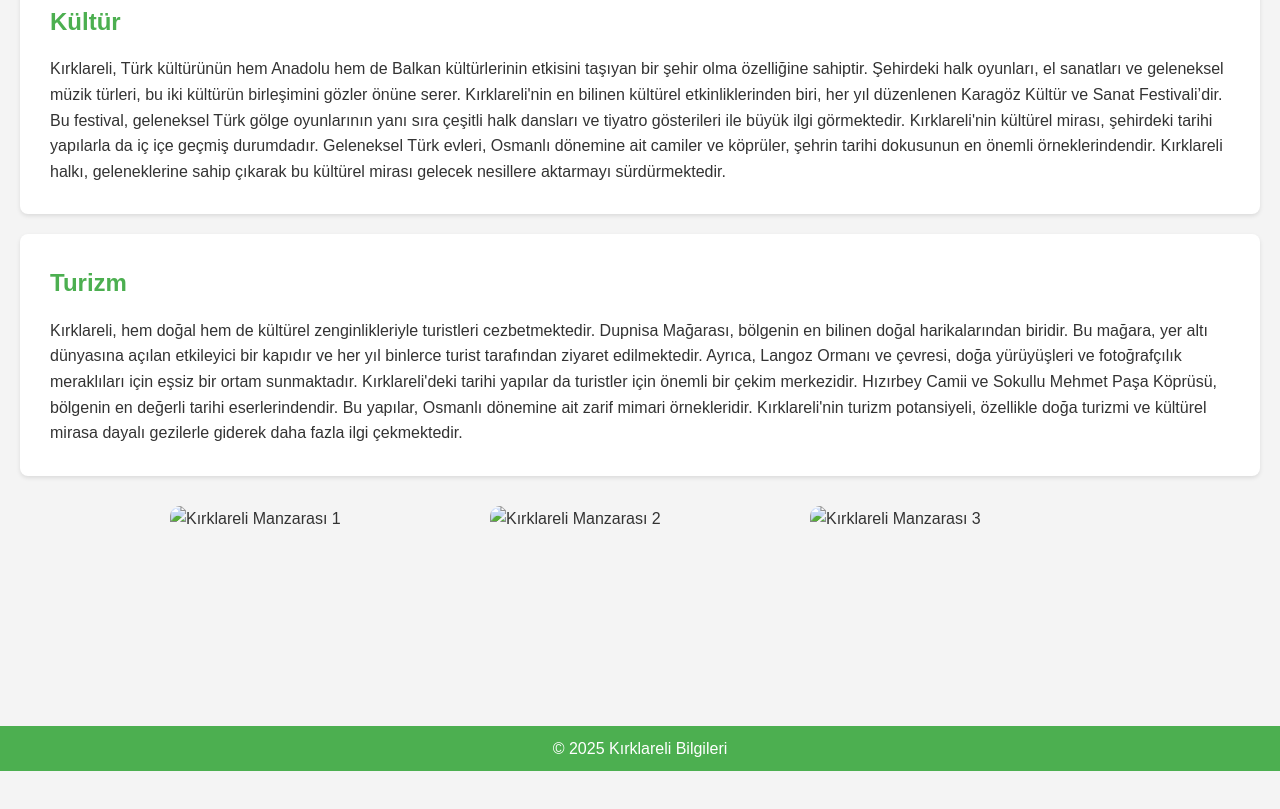
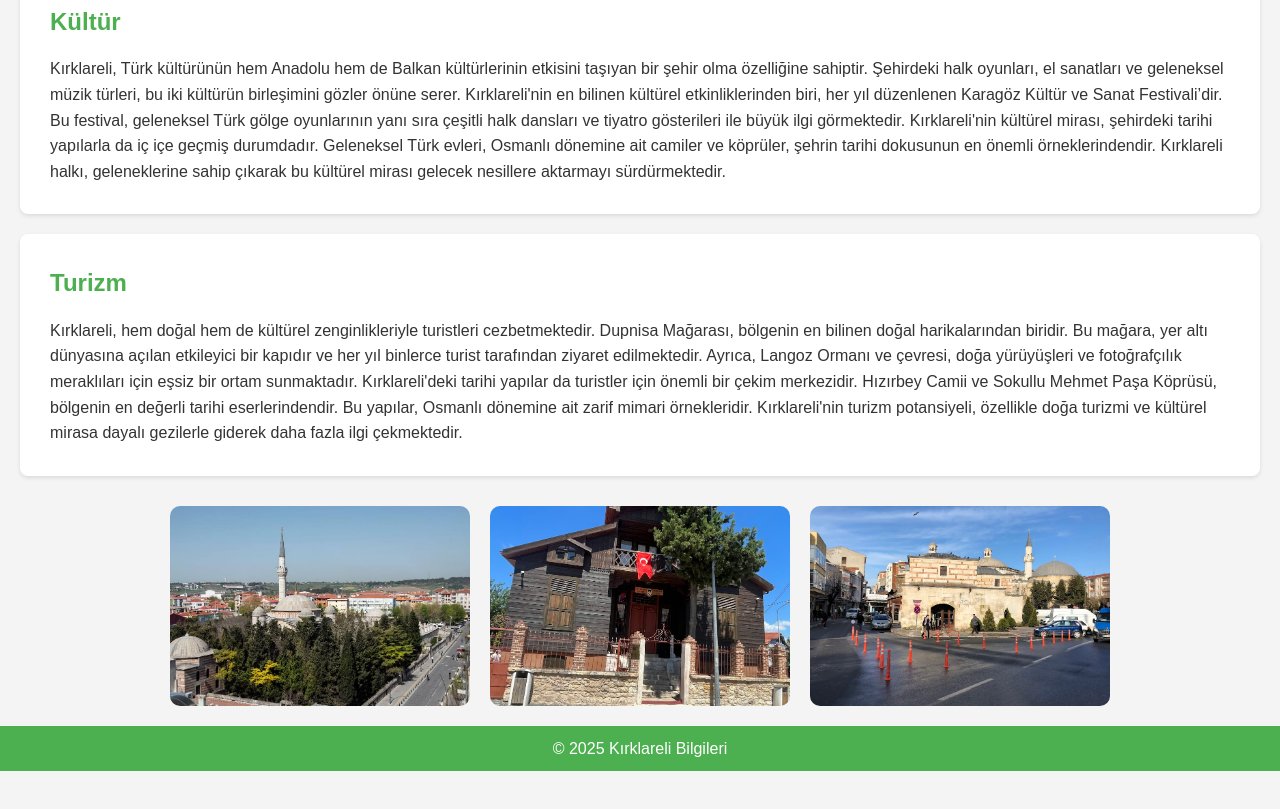
Before and after one commit to kKekerem/turkiye, a plain HTML site: page provinces/kirklareli.html in a window 1280 px wide. Shown: the part 971-1780 px from the top of the page. Drawn offline with Linux system fonts and the light colour scheme.

Commit message:
Update kirklareli.html

```diff
--- a/provinces/kirklareli.html
+++ b/provinces/kirklareli.html
@@ -56,9 +56,9 @@
     </section>
 
     <div class="image-gallery">
-        <img src="kirklareli1.jpg" alt="Kırklareli Manzarası 1" class="gallery-img" />
-        <img src="kirklareli2.jpg" alt="Kırklareli Manzarası 2" class="gallery-img" />
-        <img src="kirklareli3.jpg" alt="Kırklareli Manzarası 3" class="gallery-img" />
+        <img src="kirklareli1.png" alt="Kırklareli Manzarası 1" class="gallery-img" />
+        <img src="kirklareli2.png" alt="Kırklareli Manzarası 2" class="gallery-img" />
+        <img src="kirklareli3.png" alt="Kırklareli Manzarası 3" class="gallery-img" />
     </div>
 
     <footer>
```
